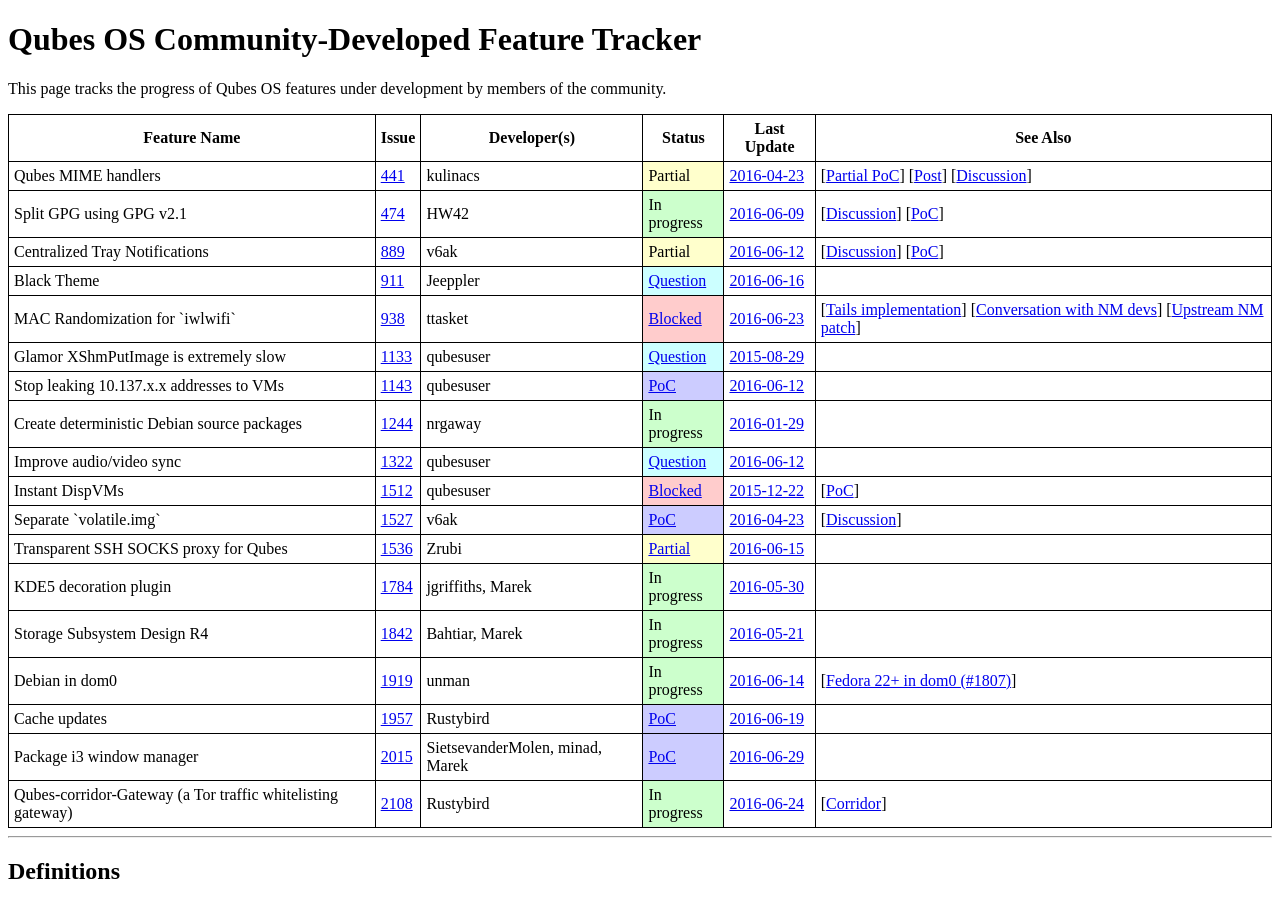
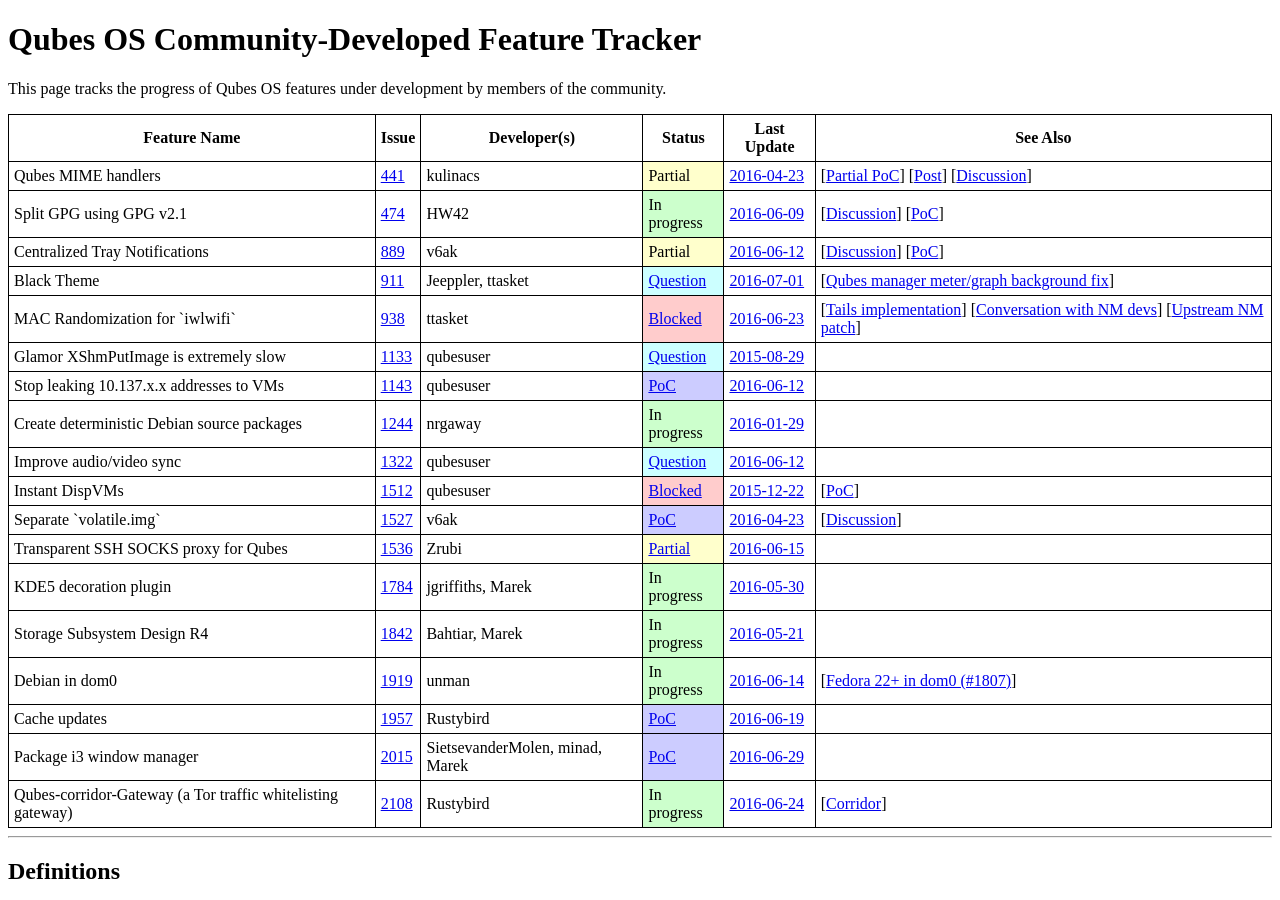
Before and after one commit to QubesOS/qubes-issues, a Jekyll site: the page built from index.md, in a window 1280 px wide and 900 px high. Built offline with Jekyll 4.4.1, drawn with Linux system fonts in a browser that asks for light colours.

Commit message:
Update #911

```diff
--- a/_data/features.yml
+++ b/_data/features.yml
@@ -47,16 +47,16 @@
 
 - name   : Black Theme
   issue  : 911
-  devs   : Jeeppler
+  devs   : Jeeppler, ttasket
   status :
     term   : Question
     url    : https://github.com/QubesOS/qubes-issues/issues/911#issuecomment-225049460
   updated:
-    date   : 2016-06-16
-    url    : https://github.com/QubesOS/qubes-issues/issues/911#issuecomment-226614710
+    date   : 2016-07-01
+    url    : https://github.com/QubesOS/qubes-issues/issues/911#issuecomment-230078787
   info   :
-  - desc   :
-    url    :
+  - desc   : Qubes manager meter/graph background fix
+    url    : https://github.com/QubesOS/qubes-manager/compare/master...ttasket:patch-1
   - desc   :
     url    :
 
```
